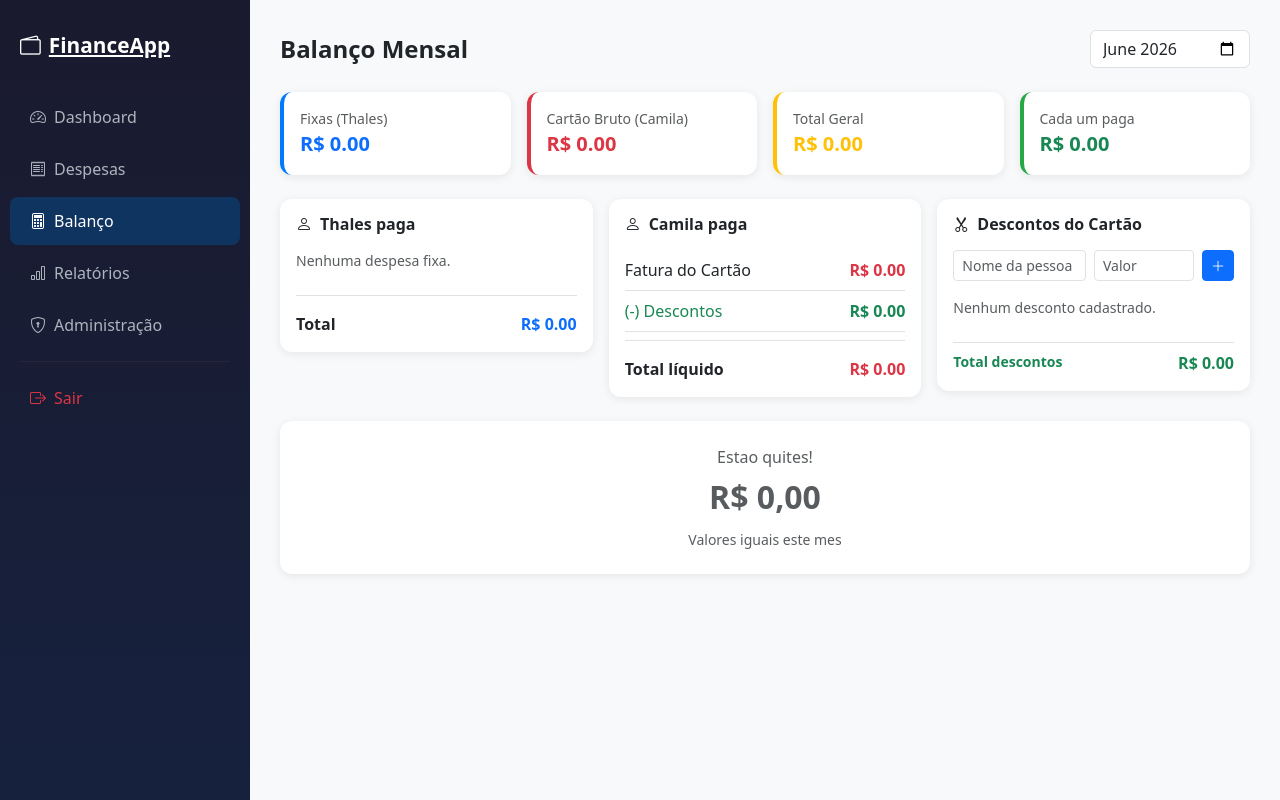
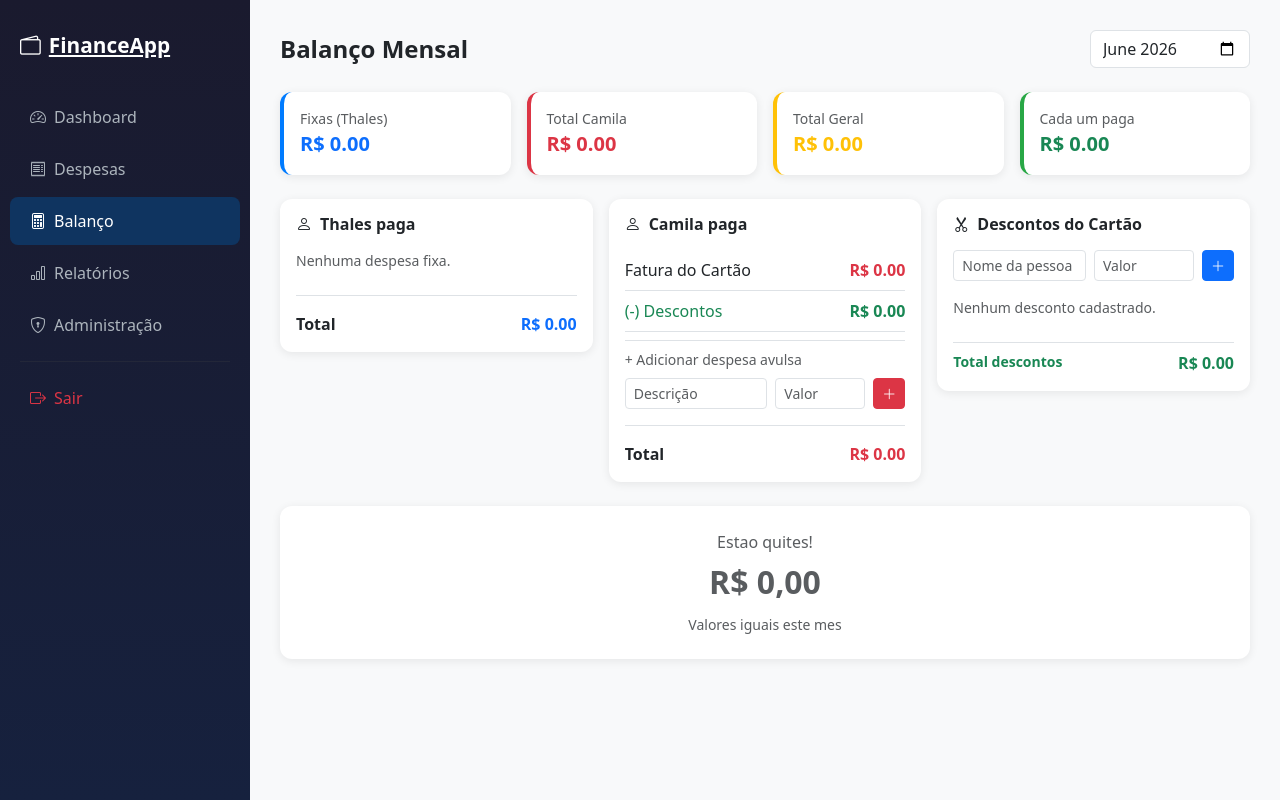
Before and after one commit to 29thales/saas-financeiro, a Flask app: page /balanco in a window 1280 px wide. Run offline with Flask 3, Linux system fonts and the light colour scheme; the visitor is signed in with stand-in values (Sample User, id 1); data that the repository does not hold is empty.

Commit message:
adiciona despesas avulsas camila e melhorias balanco

```diff
--- a/backend/app/__init__.py
+++ b/backend/app/__init__.py
@@ -27,7 +27,7 @@ def create_app():
         from app.routes.settings import settings_bp
         from app.routes.balance import balance_bp
         from app.routes.card_discounts import discounts_bp
-
+        from app.routes.camila_expenses import camila_bp
 
         app.register_blueprint(auth_bp)
         app.register_blueprint(accounts_bp)
@@ -41,5 +41,6 @@ def create_app():
         app.register_blueprint(settings_bp)
         app.register_blueprint(balance_bp)
         app.register_blueprint(discounts_bp)
+        app.register_blueprint(camila_bp)
 
     return app
--- a/backend/app/routes/balance.py
+++ b/backend/app/routes/balance.py
@@ -3,6 +3,7 @@ from flask_login import login_required, current_user
 from app.models.fixed_expense import FixedExpense
 from app.models.expense import Expense
 from app.models.card_discount import CardDiscount
+from app.models.camila_expense import CamilaExpense
 from sqlalchemy import extract
 
 balance_bp = Blueprint('balance', __name__, url_prefix='/balance')
@@ -30,11 +31,18 @@ def get_balance():
     ).all()
     total_discounts = sum(d.amount for d in discounts)
 
+    camila_extras = CamilaExpense.query.filter_by(
+        user_id=current_user.id, month=month, year=year
+    ).all()
+    total_camila_extras = sum(e.amount for e in camila_extras)
+
     card_liquido = total_card - total_discounts
-    total_geral = total_fixed + card_liquido
+    camila_total = card_liquido + total_camila_extras
+    total_geral = total_fixed + camila_total
     cada_um_paga = total_geral / 2
+
     thales_deve = cada_um_paga - total_fixed
-    camila_deve = cada_um_paga - card_liquido
+    camila_deve = cada_um_paga - camila_total
 
     if thales_deve > 0.01:
         result = {'who': 'thales', 'message': 'Thales deve para Camila', 'amount': round(thales_deve, 2)}
@@ -46,11 +54,12 @@ def get_balance():
     return jsonify({
         'total_fixed': round(total_fixed, 2),
         'total_card': round(total_card, 2),
+        'total_camila_extras': round(total_camila_extras, 2),
         'total_discounts': round(total_discounts, 2),
         'card_liquido': round(card_liquido, 2),
+        'camila_total': round(camila_total, 2),
         'total_geral': round(total_geral, 2),
         'cada_um_paga': round(cada_um_paga, 2),
         'thales_total': round(total_fixed, 2),
-        'camila_total': round(card_liquido, 2),
         'result': result
     })
--- /dev/null
+++ b/backend/app/routes/camila_expenses.py
@@ -0,0 +1,44 @@
+from flask import Blueprint, request, jsonify
+from flask_login import login_required, current_user
+from app import db
+from app.models.camila_expense import CamilaExpense
+
+camila_bp = Blueprint('camila', __name__, url_prefix='/camila')
+
+@camila_bp.route('/', methods=['GET'])
+@login_required
+def list_camila():
+    month = request.args.get('month', type=int)
+    year = request.args.get('year', type=int)
+    items = CamilaExpense.query.filter_by(
+        user_id=current_user.id, month=month, year=year
+    ).all()
+    total = sum(i.amount for i in items)
+    return jsonify({'items': [i.to_dict() for i in items], 'total': round(total, 2)})
+
+@camila_bp.route('/', methods=['POST'])
+@login_required
+def create_camila():
+    data = request.get_json()
+    if not data.get('description') or not data.get('amount'):
+        return jsonify({'error': 'Descricao e valor obrigatorios'}), 400
+    item = CamilaExpense(
+        user_id=current_user.id,
+        description=data['description'],
+        amount=data['amount'],
+        month=data['month'],
+        year=data['year']
+    )
+    db.session.add(item)
+    db.session.commit()
+    return jsonify(item.to_dict()), 201
+
+@camila_bp.route('/<int:item_id>', methods=['DELETE'])
+@login_required
+def delete_camila(item_id):
+    item = CamilaExpense.query.filter_by(id=item_id, user_id=current_user.id).first()
+    if not item:
+        return jsonify({'error': 'Nao encontrado'}), 404
+    db.session.delete(item)
+    db.session.commit()
+    return jsonify({'message': 'Deletado'})
--- a/backend/app/templates/balanco.html
+++ b/backend/app/templates/balanco.html
@@ -15,8 +15,8 @@
     </div>
     <div class="col-md-3">
         <div class="card stat-card red p-3">
-            <div class="text-muted small">Cartão Bruto (Camila)</div>
-            <div class="fs-5 fw-bold text-danger" id="total-cartao">R$ --</div>
+            <div class="text-muted small">Total Camila</div>
+            <div class="fs-5 fw-bold text-danger" id="total-camila">R$ --</div>
         </div>
     </div>
     <div class="col-md-3">
@@ -55,9 +55,21 @@
                 <span>(-) Descontos</span>
                 <span class="fw-bold" id="total-descontos">R$ 0,00</span>
             </div>
+            <div id="lista-camila-extras"></div>
+            <div class="mt-2 pt-2 border-top">
+                <div class="text-muted small mb-2">+ Adicionar despesa avulsa</div>
+                <div class="d-flex gap-2 mb-2">
+                    <input type="text" id="camila-desc" class="form-control form-control-sm" placeholder="Descrição">
+                    <input type="number" id="camila-valor" class="form-control form-control-sm" placeholder="Valor" step="0.01" style="width:90px">
+                    <button class="btn btn-sm btn-danger" onclick="adicionarCamilaExtra()">
+                        <i class="bi bi-plus-lg"></i>
+                    </button>
+                </div>
+                <div id="lista-camila-avulsas"></div>
+            </div>
             <div class="d-flex justify-content-between pt-3 border-top mt-2">
-                <span class="fw-bold">Total líquido</span>
-                <span class="fw-bold text-danger" id="card-liquido">R$ --</span>
+                <span class="fw-bold">Total</span>
+                <span class="fw-bold text-danger" id="camila-total">R$ --</span>
             </div>
         </div>
     </div>
@@ -95,18 +107,23 @@ function getMesAno() {
 
 async function loadBalanco() {
     const { month, year } = getMesAno();
-
     const res = await fetch(`/balance/?month=${month}&year=${year}`);
     const data = await res.json();
 
     document.getElementById('total-fixas').textContent = `R$ ${data.total_fixed.toFixed(2)}`;
     document.getElementById('total-fixas-2').textContent = `R$ ${data.total_fixed.toFixed(2)}`;
-    document.getElementById('total-cartao').textContent = `R$ ${data.total_card.toFixed(2)}`;
     document.getElementById('total-cartao-2').textContent = `R$ ${data.total_card.toFixed(2)}`;
     document.getElementById('total-descontos').textContent = `R$ ${data.total_discounts.toFixed(2)}`;
-    document.getElementById('card-liquido').textContent = `R$ ${data.card_liquido.toFixed(2)}`;
+    document.getElementById('total-camila').textContent = `R$ ${data.camila_total.toFixed(2)}`;
+    document.getElementById('camila-total').textContent = `R$ ${data.camila_total.toFixed(2)}`;
     document.getElementById('total-geral').textContent = `R$ ${data.total_geral.toFixed(2)}`;
     document.getElementById('cada-um').textContent = `R$ ${data.cada_um_paga.toFixed(2)}`;
+
+    document.getElementById('lista-camila-extras').innerHTML = data.total_camila_extras > 0 ? `
+        <div class="d-flex justify-content-between py-2 border-bottom text-danger">
+            <span>(+) Despesas avulsas</span>
+            <span class="fw-bold">R$ ${data.total_camila_extras.toFixed(2)}</span>
+        </div>` : '';
 
     const fixRes = await fetch(`/fixed/?month=${month}&year=${year}`);
     const fixData = await fixRes.json();
@@ -118,6 +135,7 @@ async function loadBalanco() {
     `).join('') || '<p class="text-muted small">Nenhuma despesa fixa.</p>';
 
     await loadDescontos();
+    await loadCamilaExtras();
 
     const box = document.getElementById('resultado-box');
     const label = document.getElementById('resultado-label');
@@ -135,7 +153,7 @@ async function loadBalanco() {
         label.textContent = 'Camila deve para Thales';
         valor.textContent = `R$ ${data.result.amount.toFixed(2)}`;
         valor.className = 'fs-2 fw-bold text-success';
-        calculo.textContent = `Total geral R$${data.total_geral.toFixed(2)} / 2 = R$${data.cada_um_paga.toFixed(2)} cada. Camila pagou R$${data.card_liquido.toFixed(2)}, falta R$${data.result.amount.toFixed(2)}`;
+        calculo.textContent = `Total geral R$${data.total_geral.toFixed(2)} / 2 = R$${data.cada_um_paga.toFixed(2)} cada. Camila pagou R$${data.camila_total.toFixed(2)}, falta R$${data.result.amount.toFixed(2)}`;
     } else {
         box.style.borderColor = '#6c757d';
         label.textContent = 'Estao quites!';
@@ -143,6 +161,48 @@ async function loadBalanco() {
         valor.className = 'fs-2 fw-bold text-muted';
         calculo.textContent = 'Valores iguais este mes';
     }
+}
+
+async function loadCamilaExtras() {
+    const { month, year } = getMesAno();
+    const res = await fetch(`/camila/?month=${month}&year=${year}`);
+    const data = await res.json();
+
+    document.getElementById('lista-camila-avulsas').innerHTML = data.items.length ?
+        data.items.map(i => `
+            <div class="d-flex justify-content-between align-items-center py-1 border-bottom">
+                <span class="small">${i.description}</span>
+                <div class="d-flex align-items-center gap-1">
+                    <span class="text-danger fw-bold small">R$ ${i.amount.toFixed(2)}</span>
+                    <button class="btn btn-sm btn-outline-danger py-0 px-1" onclick="deletarCamilaExtra(${i.id})">
+                        <i class="bi bi-x"></i>
+                    </button>
+                </div>
+            </div>
+        `).join('')
+        : '';
+}
+
+async function adicionarCamilaExtra() {
+    const desc = document.getElementById('camila-desc').value.trim();
+    const valor = parseFloat(document.getElementById('camila-valor').value);
+    const { month, year } = getMesAno();
+    if (!desc || !valor) return alert('Informe descricao e valor!');
+    const res = await fetch('/camila/', {
+        method: 'POST',
+        headers: {'Content-Type': 'application/json'},
+        body: JSON.stringify({ description: desc, amount: valor, month, year })
+    });
+    if (res.ok) {
+        document.getElementById('camila-desc').value = '';
+        document.getElementById('camila-valor').value = '';
+        loadBalanco();
+    }
+}
+
+async function deletarCamilaExtra(id) {
+    await fetch(`/camila/${id}`, { method: 'DELETE' });
+    loadBalanco();
 }
 
 async function loadDescontos() {
--- a/backend/run.py
+++ b/backend/run.py
@@ -6,6 +6,7 @@ from app.models.expense import Expense
 from app.models.fixed_expense import FixedExpense
 from app.models.config import Config
 from app.models.card_discount import CardDiscount
+from app.models.camila_expense import CamilaExpense
 
 app = create_app()
 
```
Also changed, not shown: backend/app/models/camila_expense.py (added, +21 -0 lines).
